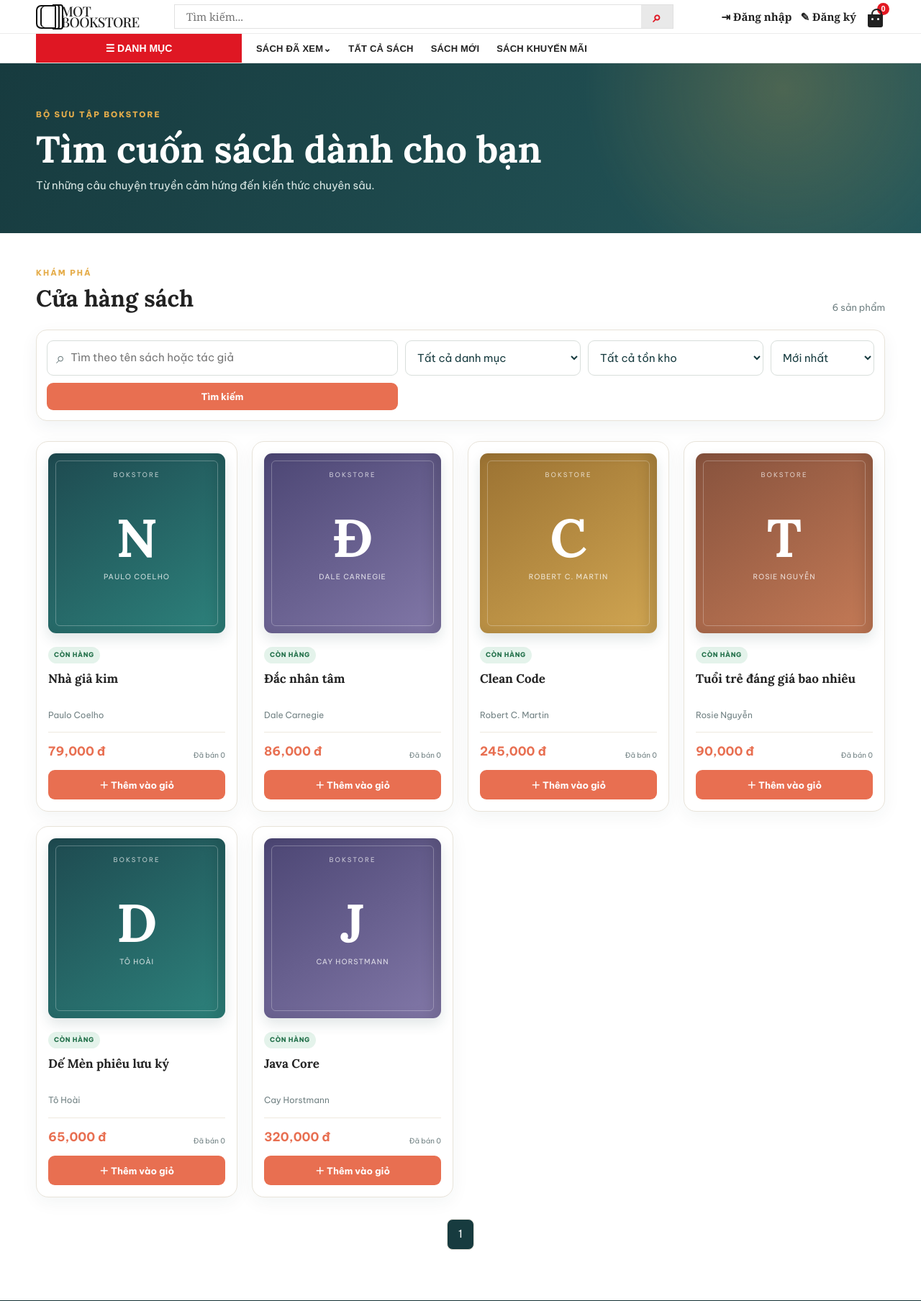
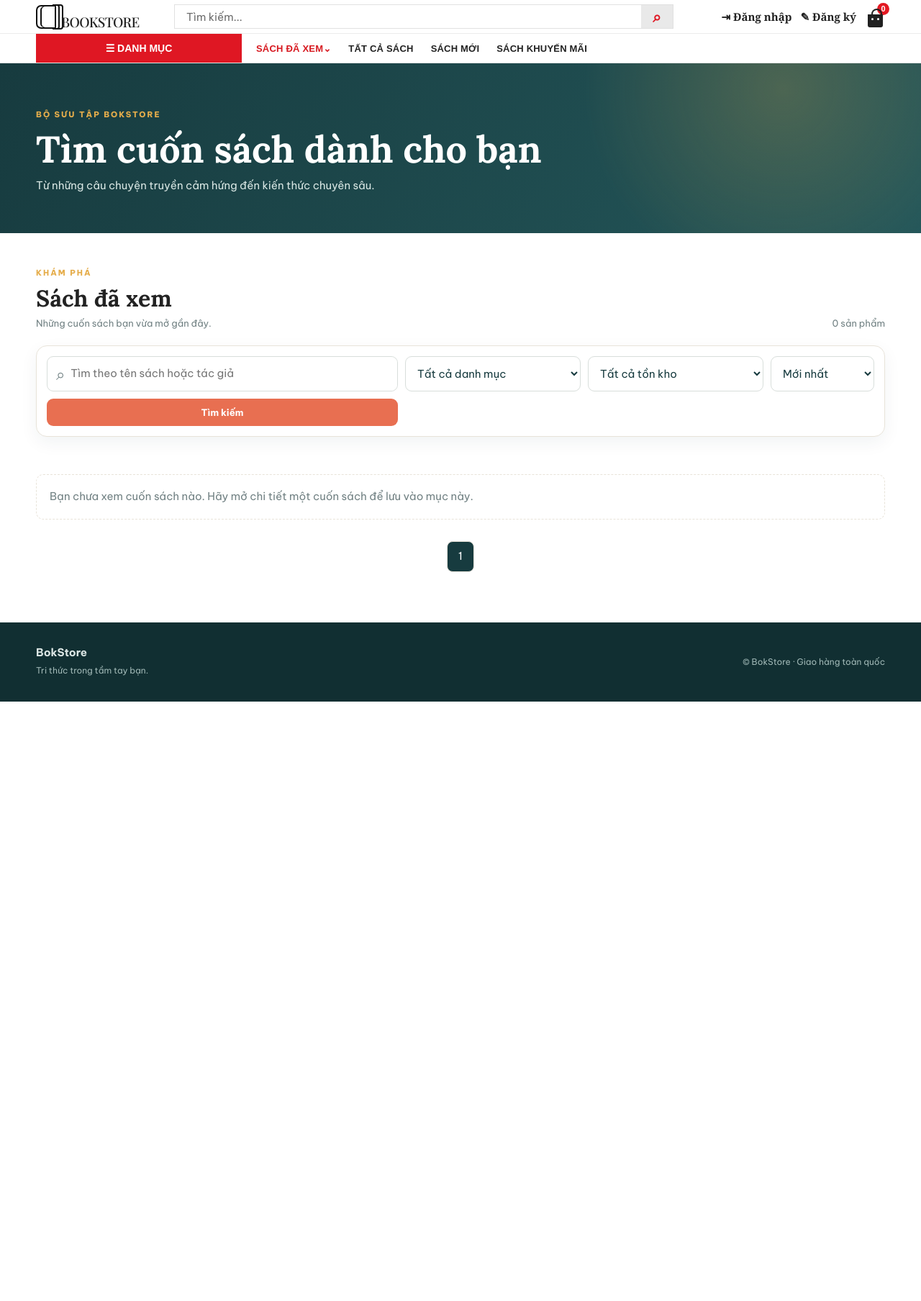
Before and after one commit to buivanduc1508-ops/BokStore, a Java web app: page /shop?shelf=viewed in a window 1280 px wide. Shown: the top 1808 px of the page at 72% size. After the commit the page ends 975 px from the top, so only its background shows below. Run offline with Tomcat 11, a stand-in JSP engine, Linux system fonts and the light colour scheme.

Commit message:
Add shop navigation filters

```diff
--- a/src/main/webapp/WEB-INF/views/client/layout/layout.jsp
+++ b/src/main/webapp/WEB-INF/views/client/layout/layout.jsp
@@ -14,14 +14,14 @@
 <link rel="stylesheet" href="<c:url value='/assets/css/bokstore-extra.css' />">
 <link rel="stylesheet" href="<c:url value='/assets/css/bokstore-images.css' />">
 <link rel="stylesheet" href="<c:url value='/assets/css/account-menu.css' />">
-<link rel="stylesheet" href="<c:url value='/assets/css/mot-header.css' />?v=20260806d">
+<link rel="stylesheet" href="<c:url value='/assets/css/mot-header.css' />?v=20260806g">
 </head>
 <body class="client-layout">
 	<header class="mot-header">
 		<div class="container mot-topbar">
-			<a class="mot-brand" href="<c:url value='/home' />" aria-label="MOT Bookstore">
+			<a class="mot-brand" href="<c:url value='/home' />" aria-label="Bookstore">
 				<span class="mot-logo-icon" aria-hidden="true"></span>
-				<span class="mot-logo-text">MOT<br>BOOKSTORE</span>
+				<span class="mot-logo-text"><br>BOOKSTORE</span>
 			</a>
 
 			<form class="mot-search" action="<c:url value='/shop' />" method="get" role="search">
@@ -92,10 +92,10 @@
 				</aside>
 
 				<nav class="mot-main-nav" aria-label="Điều hướng chính">
-					<a href="<c:url value='/shop' />">SÁCH ĐÃ XEM⌄</a>
-					<a href="<c:url value='/shop' />">TẤT CẢ SÁCH</a>
-					<a href="<c:url value='/shop?sort=name' />">SÁCH MỚI</a>
-					<a href="<c:url value='/shop?availability=in' />">SÁCH KHUYẾN MÃI</a>
+					<a class="${activePage eq 'shop' and shopShelf eq 'viewed' ? 'is-active' : ''}" href="<c:url value='/shop?shelf=viewed' />">SÁCH ĐÃ XEM⌄</a>
+					<a class="${activePage eq 'shop' and empty shopShelf ? 'is-active' : ''}" href="<c:url value='/shop' />">TẤT CẢ SÁCH</a>
+					<a class="${activePage eq 'shop' and shopShelf eq 'new' ? 'is-active' : ''}" href="<c:url value='/shop?shelf=new' />">SÁCH MỚI</a>
+					<a class="${activePage eq 'shop' and shopShelf eq 'promo' ? 'is-active' : ''}" href="<c:url value='/shop?shelf=promo' />">SÁCH KHUYẾN MÃI</a>
 				</nav>
 			</div>
 		</div>
--- a/src/main/webapp/WEB-INF/views/client/pages/shop.jsp
+++ b/src/main/webapp/WEB-INF/views/client/pages/shop.jsp
@@ -19,6 +19,18 @@ List<Category> cats = (List<Category>) request.getAttribute("categories");
 int pageNo = (Integer) request.getAttribute("page");
 int pages = (Integer) request.getAttribute("totalPages");
 String q = request.getParameter("q") == null ? "" : request.getParameter("q");
+String shelf = request.getAttribute("shopShelf") == null ? "" : (String) request.getAttribute("shopShelf");
+String shopTitle = request.getAttribute("shopTitle") == null ? "Cửa hàng sách" : (String) request.getAttribute("shopTitle");
+String shopSubtitle = request.getAttribute("shopSubtitle") == null ? "" : (String) request.getAttribute("shopSubtitle");
+String categoryParam = request.getParameter("category") == null ? "" : request.getParameter("category");
+String availabilityParam = request.getParameter("availability") == null ? "" : request.getParameter("availability");
+String sortParam = request.getParameter("sort") == null ? "" : request.getParameter("sort");
+String pageQuery = "";
+if (!shelf.isBlank()) pageQuery += "&shelf=" + java.net.URLEncoder.encode(shelf, java.nio.charset.StandardCharsets.UTF_8);
+if (!q.isBlank()) pageQuery += "&q=" + java.net.URLEncoder.encode(q, java.nio.charset.StandardCharsets.UTF_8);
+if (!categoryParam.isBlank()) pageQuery += "&category=" + java.net.URLEncoder.encode(categoryParam, java.nio.charset.StandardCharsets.UTF_8);
+if (!availabilityParam.isBlank()) pageQuery += "&availability=" + java.net.URLEncoder.encode(availabilityParam, java.nio.charset.StandardCharsets.UTF_8);
+if (!sortParam.isBlank()) pageQuery += "&sort=" + java.net.URLEncoder.encode(sortParam, java.nio.charset.StandardCharsets.UTF_8);
 %>
 <section class="shop-hero">
   <div class="container">
@@ -31,11 +43,17 @@ String q = request.getParameter("q") == null ? "" : request.getParameter("q");
   <div class="section-heading">
     <div>
       <span class="eyebrow">KHÁM PHÁ</span>
-      <h2>Cửa hàng sách</h2>
+      <h2><%=shopTitle%></h2>
+      <% if (!shopSubtitle.isBlank()) { %>
+        <p class="shop-subtitle"><%=shopSubtitle%></p>
+      <% } %>
     </div>
     <span class="result-count"><%=request.getAttribute("totalItems")%> sản phẩm</span>
   </div>
   <form class="filter-bar" method="get">
+    <% if (!shelf.isBlank()) { %>
+      <input type="hidden" name="shelf" value="<%=shelf%>">
+    <% } %>
     <label class="search-field"><span>⌕</span><input name="q" value="<%=q%>" placeholder="Tìm theo tên sách hoặc tác giả"></label>
     <select name="category">
       <option value="0">Tất cả danh mục</option>
@@ -86,9 +104,14 @@ String q = request.getParameter("q") == null ? "" : request.getParameter("q");
       </article>
     <% } %>
   </div>
+  <% if (books.isEmpty()) { %>
+    <p class="empty-state">
+      <%= "viewed".equals(shelf) ? "Bạn chưa xem cuốn sách nào. Hãy mở chi tiết một cuốn sách để lưu vào mục này." : "Không tìm thấy sách phù hợp." %>
+    </p>
+  <% } %>
   <nav class="pagination">
     <% for (int x = 1; x <= pages; x++) { %>
-      <a class="<%=x == pageNo ? "active" : ""%>" href="?page=<%=x%>&q=<%=q%>"><%=x%></a>
+      <a class="<%=x == pageNo ? "active" : ""%>" href="?page=<%=x%><%=pageQuery%>"><%=x%></a>
     <% } %>
   </nav>
 </section>
--- a/src/main/webapp/assets/css/mot-header.css
+++ b/src/main/webapp/assets/css/mot-header.css
@@ -54,8 +54,9 @@ body.client-layout {
 .mot-logo-text {
   font-family: "Playfair Display", Georgia, serif;
   font-size: 19px;
-  line-height: .78;
+  line-height: .9;
   letter-spacing: -.7px;
+  transform: translateY(-1px);
 }
 
 .mot-search {
@@ -73,8 +74,13 @@ body.client-layout {
   border-radius: 0;
   padding: 0 16px;
   color: #555;
-  font: 15px Georgia, "Times New Roman", serif;
+  font: 15px/34px "Be Vietnam Pro", Arial, sans-serif;
   box-shadow: none;
+}
+
+.mot-search input::placeholder {
+  color: #6d6d6d;
+  opacity: 1;
 }
 
 .mot-search input:focus {
@@ -251,6 +257,25 @@ body.client-layout {
   letter-spacing: .2px;
 }
 
+.mot-main-nav a.is-active {
+  color: #d71920;
+}
+
+.shop-subtitle {
+  margin: 4px 0 0;
+  color: var(--muted);
+  font-size: 13px;
+}
+
+.empty-state {
+  margin: 24px 0;
+  padding: 18px;
+  border: 1px dashed var(--line);
+  border-radius: 10px;
+  background: #fff;
+  color: var(--muted);
+}
+
 .mot-header .account-menu {
   margin-left: -6px;
 }
```
Also changed, not shown: src/main/java/controller/StoreServlet.java (+47 -1 lines).
